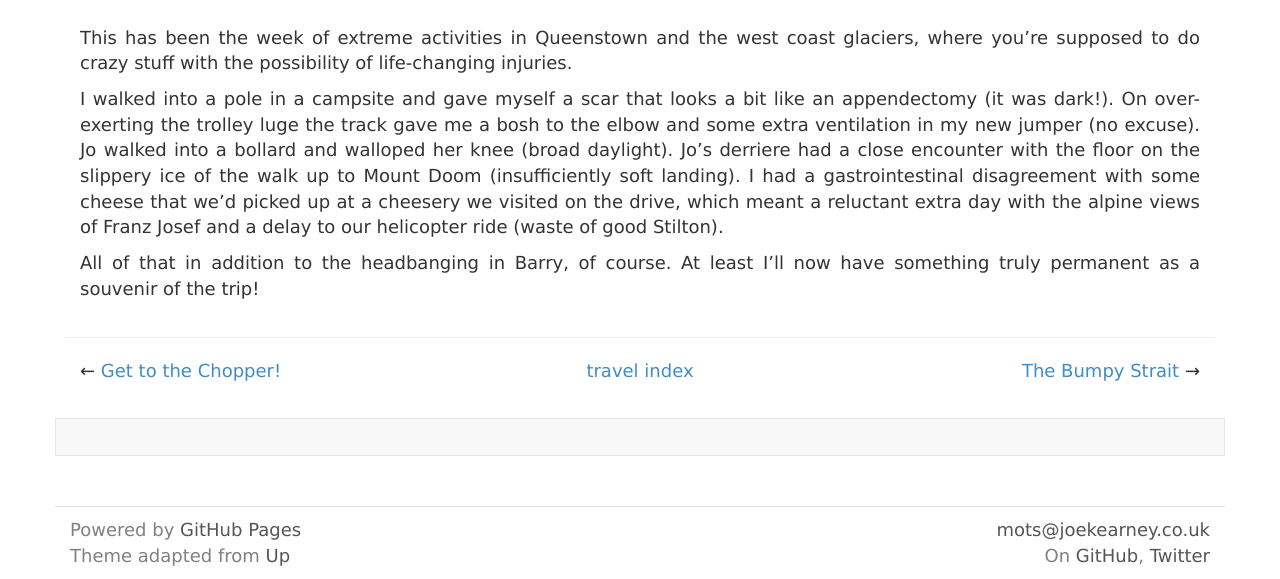
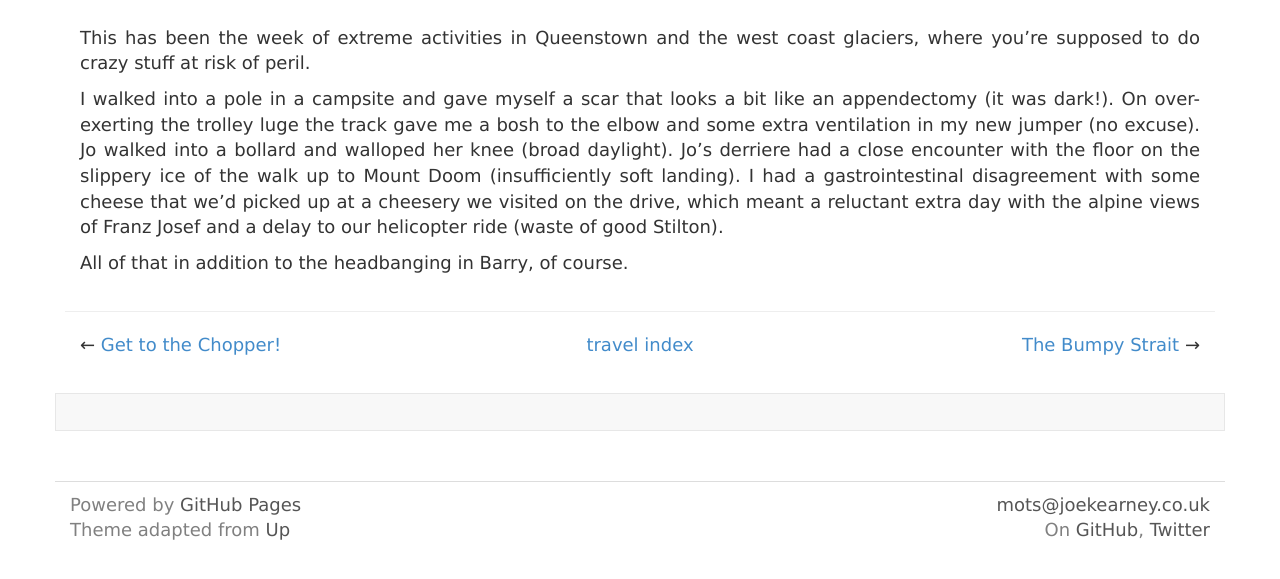
Before and after one commit to joekearney/joekearney.github.io, a Jekyll site: the page built from _posts/2015-05-25-chicks-dig-scars.md, in a window 1280 px wide and 1270 px high. Shown: the part 691-1270 px from the top of the window. Built offline with Jekyll 4.4.1, drawn with Linux system fonts in a browser that asks for light colours; some web fonts are replaced; comment, search, counter and statistics services are not loaded.

Commit message:
scars edits

```diff
--- a/_posts/2015-05-25-chicks-dig-scars.md
+++ b/_posts/2015-05-25-chicks-dig-scars.md
@@ -14,8 +14,8 @@ author: Joe Kearney
 title_image_iframe: https://www.flickr.com/photos/joekearney/18381424405/in/album-72157652379606419/player/
 ---
 
-This has been the week of extreme activities in Queenstown and the west coast glaciers, where you're supposed to do crazy stuff with the possibility of life-changing injuries.
+This has been the week of extreme activities in Queenstown and the west coast glaciers, where you're supposed to do crazy stuff at risk of peril.
 
 I walked into a pole in a campsite and gave myself a scar that looks a bit like an appendectomy (it was dark!). On over-exerting the trolley luge the track gave me a bosh to the elbow and some extra ventilation in my new jumper (no excuse). Jo walked into a bollard and walloped her knee (broad daylight). Jo's derriere had a close encounter with the floor on the slippery ice of the walk up to Mount Doom (insufficiently soft landing). I had a gastrointestinal disagreement with some cheese that we'd picked up at a cheesery we visited on the drive, which meant a reluctant extra day with the alpine views of Franz Josef and a delay to our helicopter ride (waste of good Stilton).
 
-All of that in addition to the headbanging in Barry, of course. At least I'll now have something truly permanent as a souvenir of the trip!
+All of that in addition to the headbanging in Barry, of course.
```
